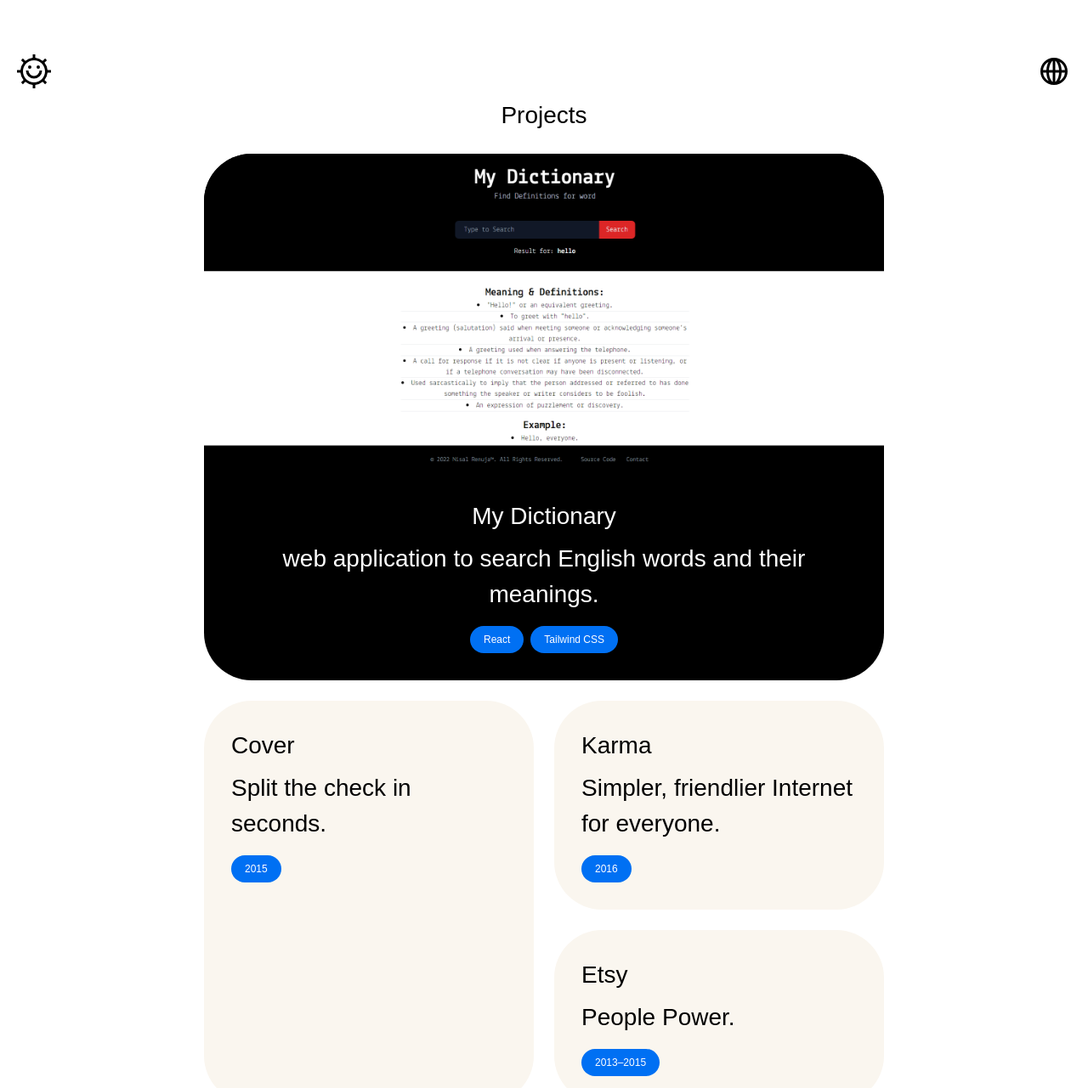
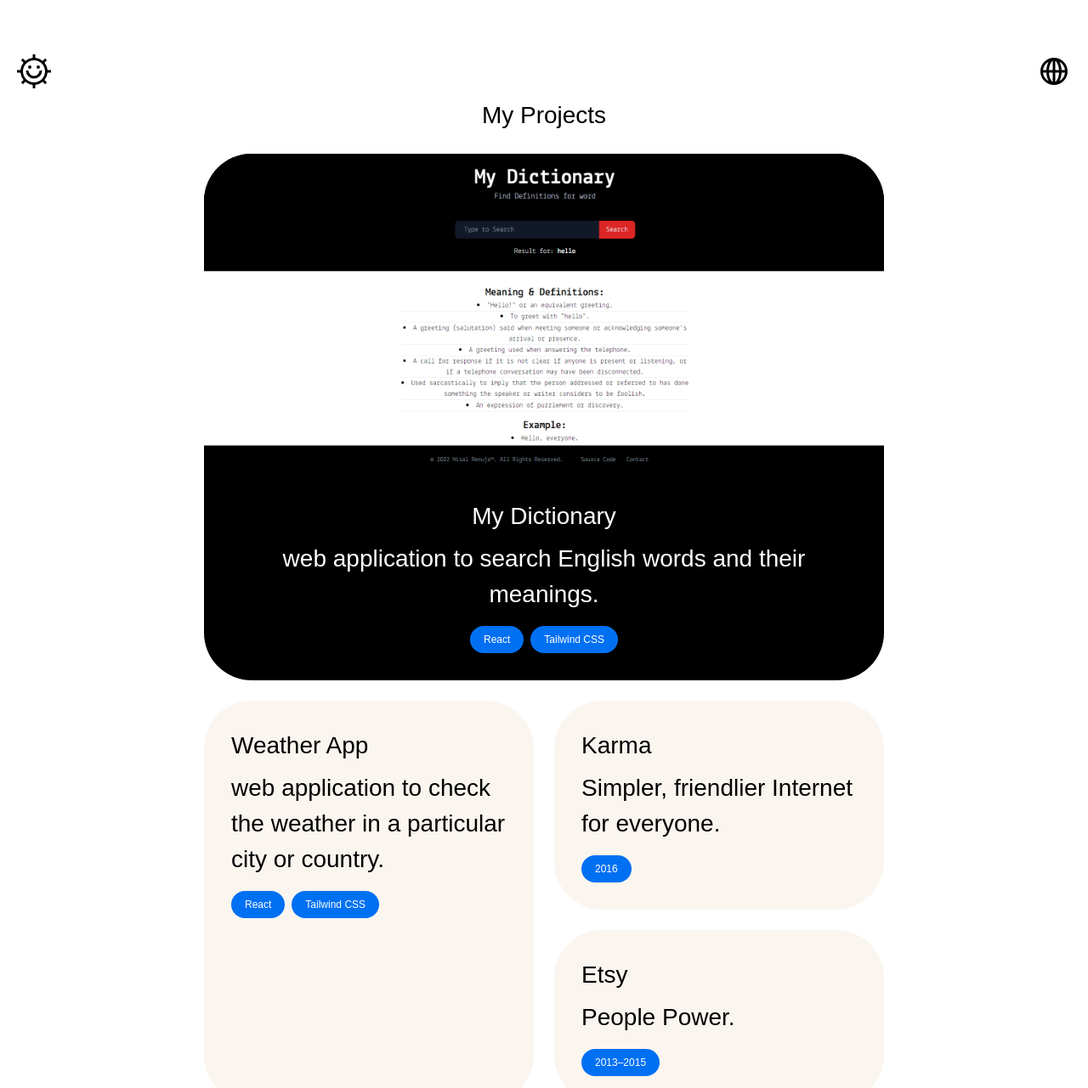
Before and after one commit to nisalrenuja/Nisal-Renuja, a Gatsby site: page / in a window 1280 px wide. Shown: the part 676-1957 px from the top of the page at 85% size. Built offline with nearby package versions, Linux system fonts and the light colour scheme; Gatsby itself is replaced by a stand-in of ours; some packages are replaced by stand-ins of ours.

Commit message:
My projects updates

```diff
--- a/src/components/WorkList/index.js
+++ b/src/components/WorkList/index.js
@@ -6,8 +6,11 @@ import Pill from "../Pill";
 const WorkList = () => {
   return (
     <>
-      <Styled.SectionTitle>Projects</Styled.SectionTitle>
-      <Styled.StyledLink to="https://github.com/nisalrenuja" className="vice">
+      <Styled.SectionTitle>My Projects</Styled.SectionTitle>
+      <Styled.StyledLink
+        to="https://github.com/nisalrenuja/dictionary-app"
+        className="vice"
+      >
         <Styled.ImageWrapper>
           <StaticImage
             src="../../images/work_list/vice.png"
@@ -29,7 +32,7 @@ const WorkList = () => {
       <Styled.Masonry>
         <Styled.MasonryColumn>
           <Styled.StyledLink
-            to="https://github.com/nisalrenuja"
+            to="https://github.com/nisalrenuja/weather-app"
             className="cover"
           >
             {/* <Styled.ImageWrapper>
@@ -42,9 +45,13 @@ const WorkList = () => {
                             />
                         </Styled.ImageWrapper> */}
             <div>
-              <Styled.Title>Cover</Styled.Title>
-              <Styled.Dek>Split the check in seconds.</Styled.Dek>
-              <Pill>2015</Pill>
+              <Styled.Title>Weather App</Styled.Title>
+              <Styled.Dek>
+                web application to check the weather in a particular city or
+                country.
+              </Styled.Dek>
+              <Pill>React</Pill>
+              <Pill>Tailwind CSS</Pill>
             </div>
           </Styled.StyledLink>
         </Styled.MasonryColumn>
```
